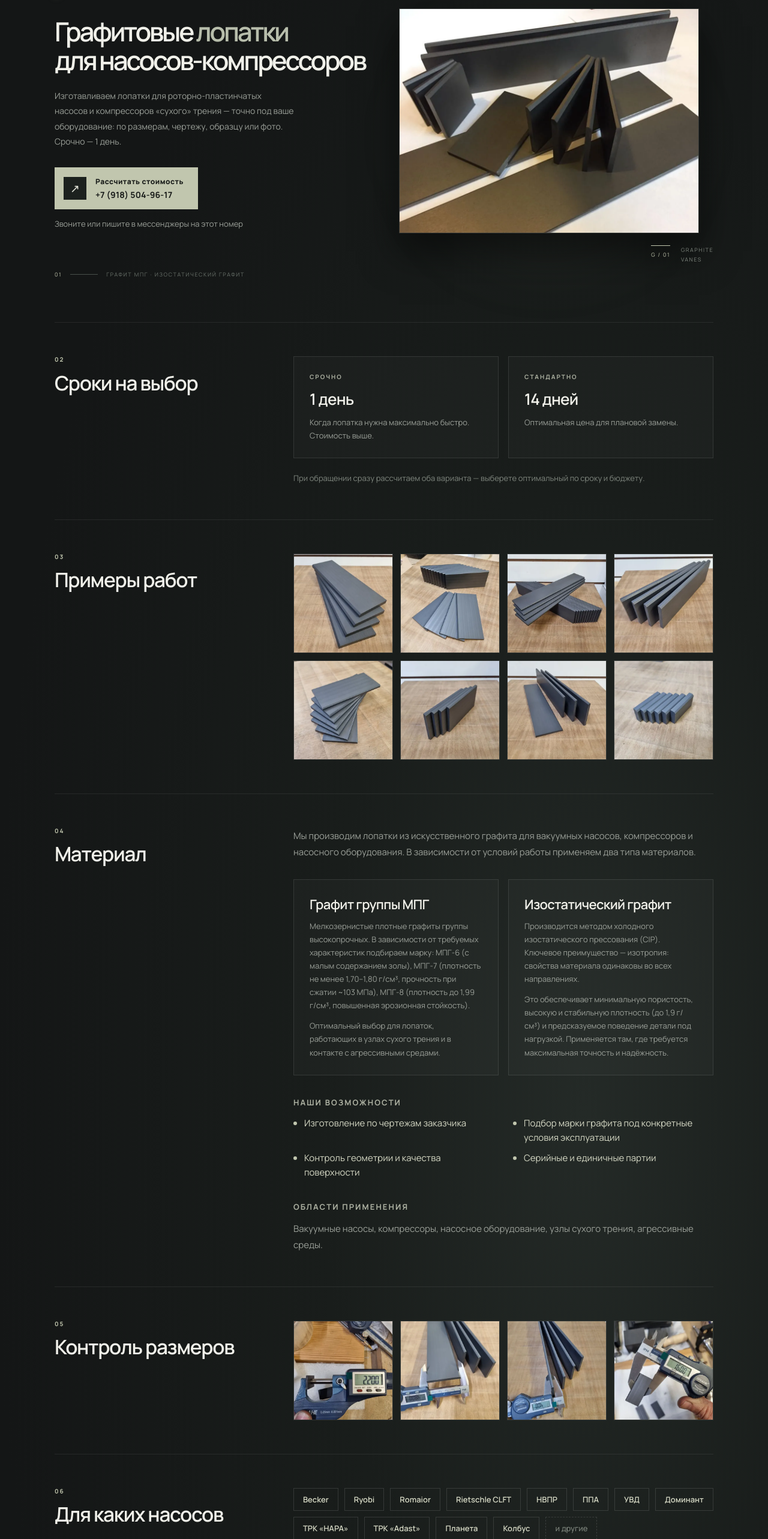
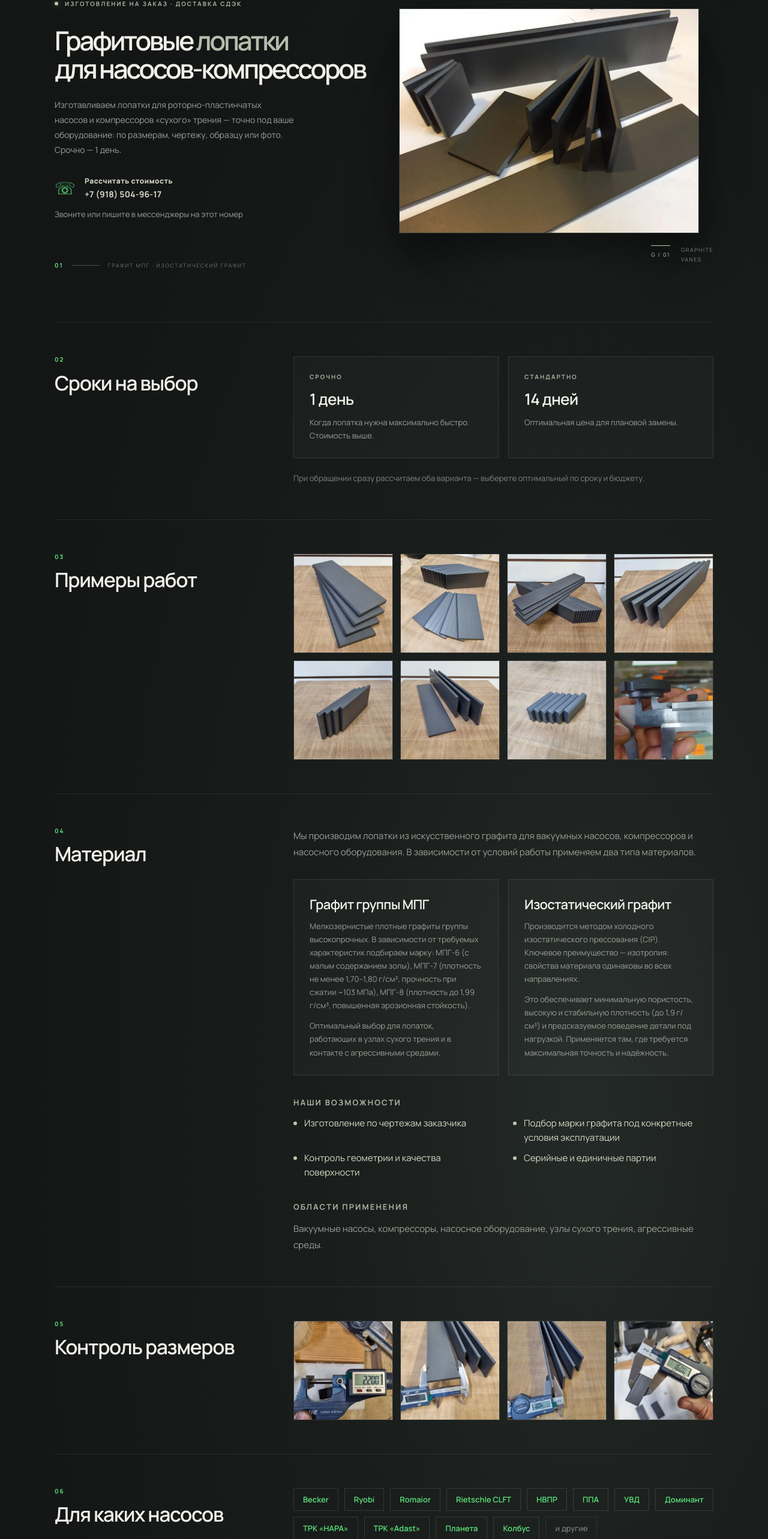
Before and after one commit to DeemMoor/psm, a React (Vite) app in the folder frontend/: page / in a window 1280 px wide. Shown: the part 175-2741 px from the top of the page at 60% size. Built offline with nearby package versions, Linux system fonts and the light colour scheme.

Commit message:
Обновить оформление и галерею

```diff
--- a/frontend/src/pages/HomePage.tsx
+++ b/frontend/src/pages/HomePage.tsx
@@ -55,7 +55,7 @@ export default function HomePage() {
             точно под ваше оборудование: по размерам, чертежу, образцу или фото. Срочно — 1 день.
           </p>
           <a className="call-button" href={PHONE_HREF}>
-            <span className="button-icon">↗</span>
+            <span className="button-icon">☏</span>
             <span>Рассчитать стоимость<small>{PHONE}</small></span>
           </a>
           <p className="contact-note">Звоните или пишите в мессенджеры на этот номер</p>
@@ -164,7 +164,7 @@ export default function HomePage() {
           <p>Самовывоз — <b>г. Ростов-на-Дону</b>, район СЖМ.</p>
         </div>
         <a className="call-button" href={PHONE_HREF}>
-          <span className="button-icon">↗</span>
+          <span className="button-icon">☏</span>
           <span>Позвонить<small>{PHONE}</small></span>
         </a>
         <p className="contact-note">На этот номер можно писать в мессенджеры. Почта: <a className="link" href={EMAIL_HREF}>{EMAIL}</a></p>
--- a/frontend/src/photos.ts
+++ b/frontend/src/photos.ts
@@ -19,6 +19,13 @@ const photo = (name: string, alt: string, width: number, height: number, withThu
   height,
 })
 
+const pngPhoto = (name: string, alt: string, width: number, height: number): Photo => ({
+  src: `${DIR}/${name}.png`,
+  alt,
+  width,
+  height,
+})
+
 export const HERO = photo('hero-01', 'Графитовые лопатки разных размеров для вакуумных насосов и компрессоров', 1024, 768, false)
 
 export const WORKS: Photo[] = [
@@ -26,10 +33,10 @@ export const WORKS: Photo[] = [
   photo('works-03', 'Два комплекта графитовых лопаток разной ширины', 1280, 1280),
   photo('works-04', 'Комплекты длинных и коротких графитовых лопаток', 1280, 1280),
   photo('works-05', 'Длинные графитовые лопатки с фаской, вид сбоку', 1280, 1280),
-  photo('works-06', 'Стопка широких графитовых лопаток', 1280, 1280),
   photo('works-07', 'Графитовые лопатки с фаской, вид с торца', 1280, 1280),
   photo('works-08', 'Графитовые лопатки для компрессора сухого трения', 1280, 1280),
   photo('works-10', 'Короткие графитовые лопатки с фаской', 1280, 1280),
+  pngPhoto('works-11', 'Проверка размера графитовой лопатки штангенциркулем', 960, 1280),
 ]
 
 export const MEASURE: Photo[] = [
--- a/frontend/src/style.css
+++ b/frontend/src/style.css
@@ -10,7 +10,7 @@
 .block{display:grid;grid-template-columns:minmax(220px,1fr) 2fr;column-gap:48px;padding:56px 0;border-top:1px solid #ffffff13}
 .block>*{grid-column:2}
 .block>.block-title{grid-column:1;grid-row:1/span 9;align-self:start;margin:0;font-size:clamp(24px,2.6vw,34px);line-height:1.15;letter-spacing:-.04em;font-weight:600}
-.block-title span{display:block;margin-bottom:14px;color:#c1c6ae;font-size:10px;letter-spacing:.2em;font-weight:700}
+.block-title span{display:block;margin-bottom:14px;color:#5be37a;font-size:10px;letter-spacing:.2em;font-weight:700}
 .block p{margin:0;color:#9a9f98;font-size:15px;line-height:1.8}
 .block b{color:#e4e6da;font-weight:700}
 .block .block-note{margin-top:22px;font-size:13px;color:#7e857d}
@@ -22,7 +22,7 @@
 .card p{font-size:13px;line-height:1.7}
 .columns{display:grid;grid-template-columns:1fr 1fr;gap:32px}
 .brands{list-style:none;margin:0;padding:0;display:flex;flex-wrap:wrap;gap:10px}
-.brands li{padding:9px 15px;border:1px solid #ffffff1f;font-size:13px;font-weight:600;color:#d5d8c4}
+.brands li{padding:9px 15px;border:1px solid #ffffff1f;font-size:13px;font-weight:600;color:#5be37a}
 .brands .brands-more{border-style:dashed;color:#7e857d;font-weight:500}
 .steps{margin:20px 0 0;padding:0;list-style:none;counter-reset:step}
 .steps li{counter-increment:step;display:flex;gap:16px;align-items:baseline;padding:14px 0;border-bottom:1px solid #ffffff10;color:#d5d8c4;font-size:15px}
@@ -81,3 +81,8 @@
 .gallery-more-mobile{display:none}
 @media(max-width:760px){.gallery:not(.gallery-expanded) .gallery-item-extra{display:none}.gallery-more-mobile{display:block}}
 .contact-note{margin:14px 0 0;color:#9a9f98;font-size:13px;line-height:1.6}.link{white-space:nowrap;color:#c1c6ae;border-bottom:1px solid #c1c6ae66}.link:hover{color:#f0f0e9}.footer-contacts{display:flex;gap:20px;flex-wrap:wrap}.footer-contacts a{color:#b5baaa;font-size:11px;font-weight:700;letter-spacing:.03em}
+.call-button{padding:0;border:0;background:transparent;color:#d5d8c4;transition:transform .2s,color .2s}
+.call-button:hover{background:transparent;color:#f0f0e9}
+.button-icon{width:auto;height:auto;background:transparent;color:#5be37a;font-size:28px;line-height:1}
+.call-button small{color:inherit}
+.hero-index span{color:#5be37a;font-size:10px;letter-spacing:.2em;font-weight:700}
```
Also changed, not shown: frontend/public/img/photos/works-11.png (added).
